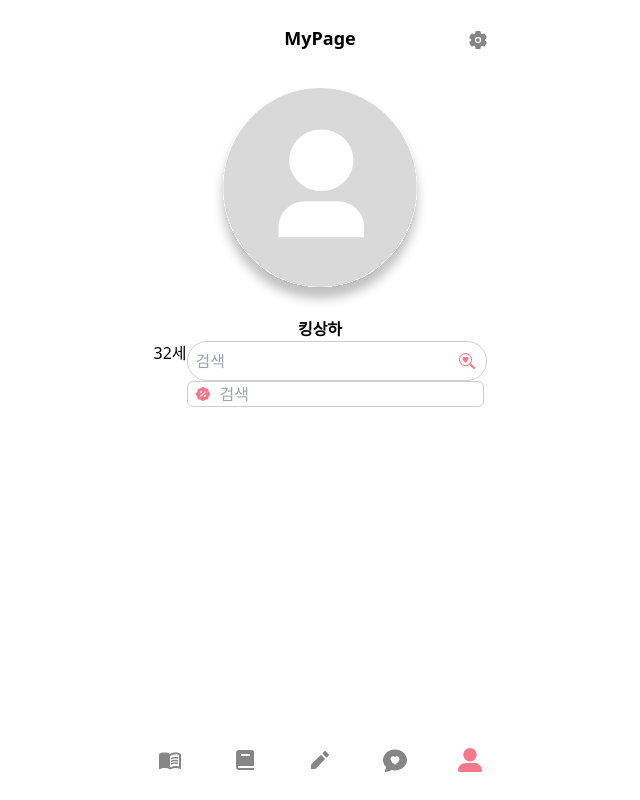
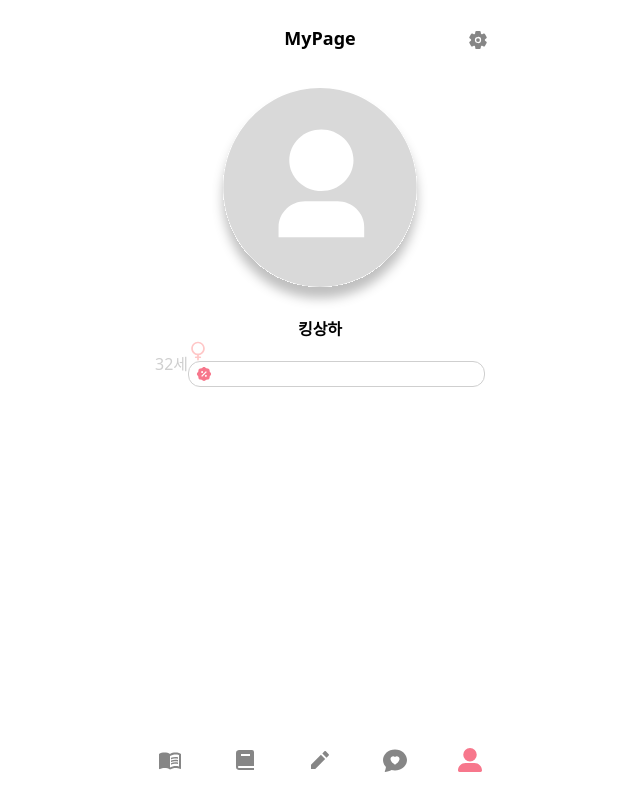
Before and after one commit to pbk95120/Yeonda, a React (Vite) app in the folder frontend/: page /mypage in a window 1280 px wide. Shown: the whole page, without its empty margins (320-960 px from the left). Built offline with nearby package versions, Linux system fonts and the light colour scheme; a web font is replaced by a local one.

Commit message:
[fix] input rounded fix

```diff
--- a/frontend/src/components/common/Input.tsx
+++ b/frontend/src/components/common/Input.tsx
@@ -25,7 +25,7 @@ const Input = ({ className, placeholder, inputFor, register, ...props }: InputPr
     );
   }
   if (inputFor === 'default') {
-    defaultCls = cls(defaultCls, ' px-8  rounded-md');
+    defaultCls = cls(defaultCls, ' px-8  rounded-xl');
     return (
       <div className='relative flex items-center'>
         <input
--- a/frontend/src/pages/MyPage.tsx
+++ b/frontend/src/pages/MyPage.tsx
@@ -6,19 +6,20 @@ import Input from '@/components/common/Input';
 import SVG from '@/assets/images/Profile.svg?react';
 
 import { IoFemale } from 'react-icons/io5';
+import { IoMale } from 'react-icons/io5';
+import { useState } from 'react';
 
 const MyPage = () => {
+  const [gender, setGender] = useState<'male' | 'female'>('female');
   return (
     <div className='flex flex-col items-center'>
       <SVG className='h-[221px] w-[230px] m-2' />
       <div className='font-sans font-bold'>킹상하</div>
-      <div className='flex flex-row'>
-        <div className=''>32세</div>
-        <div className=''></div>
-        <div>
-          {' '}
-          <Input inputFor='search' placeholder='검색'></Input>
-          <Input inputFor='default' placeholder='검색'></Input>
+      <div className='flex flex-row justify-center items-center'>
+        <div className='font-sans text-lightgray'>32세</div>
+        <div className={gender === 'male' ? 'text-blue' : 'text-pastelpeach'}>
+          {gender === 'male' ? <IoMale className='w-5 h-5' /> : <IoFemale className='w-5 h-5' />}
+          <Input inputFor='default' />
         </div>
       </div>
     </div>
```
